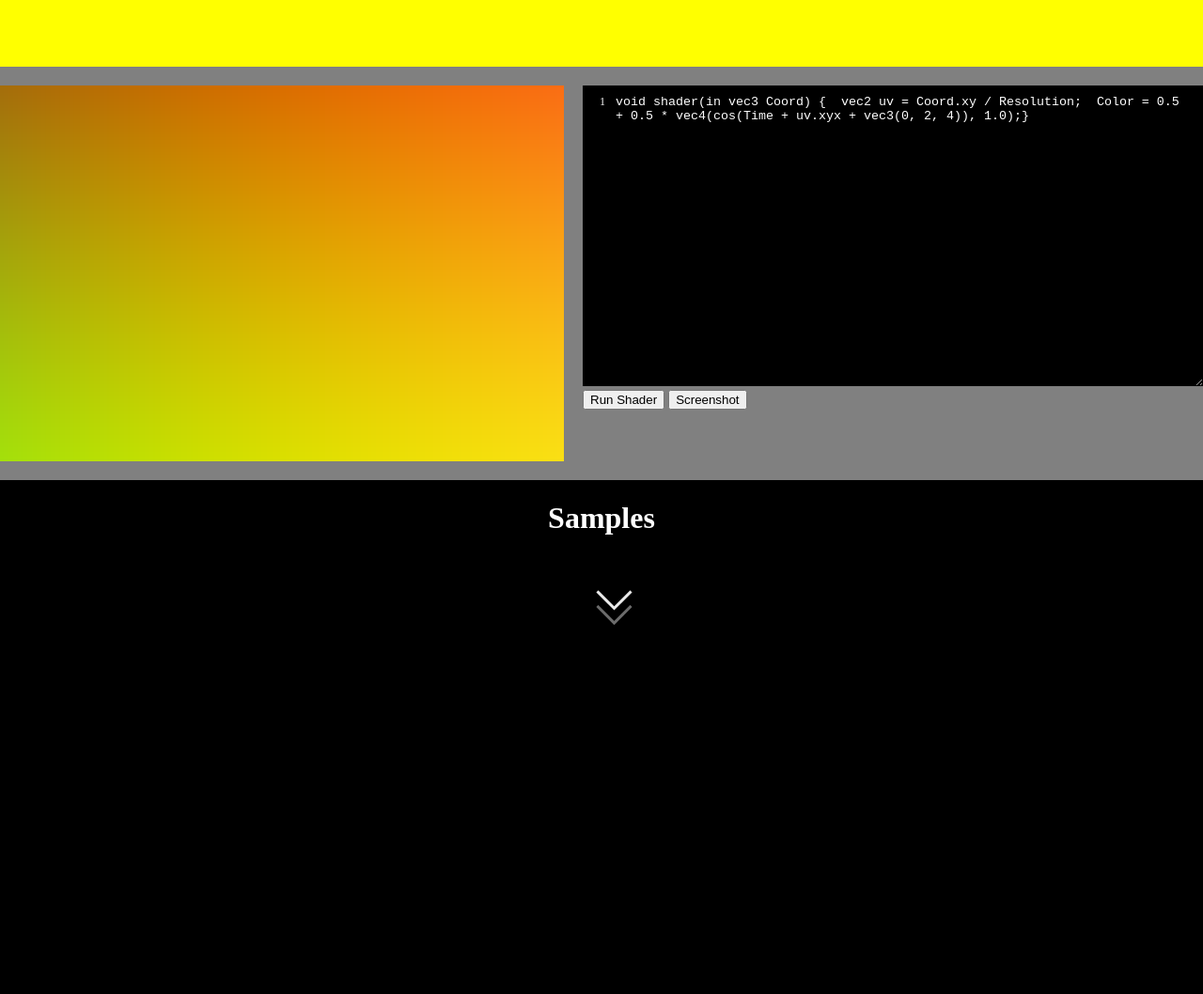
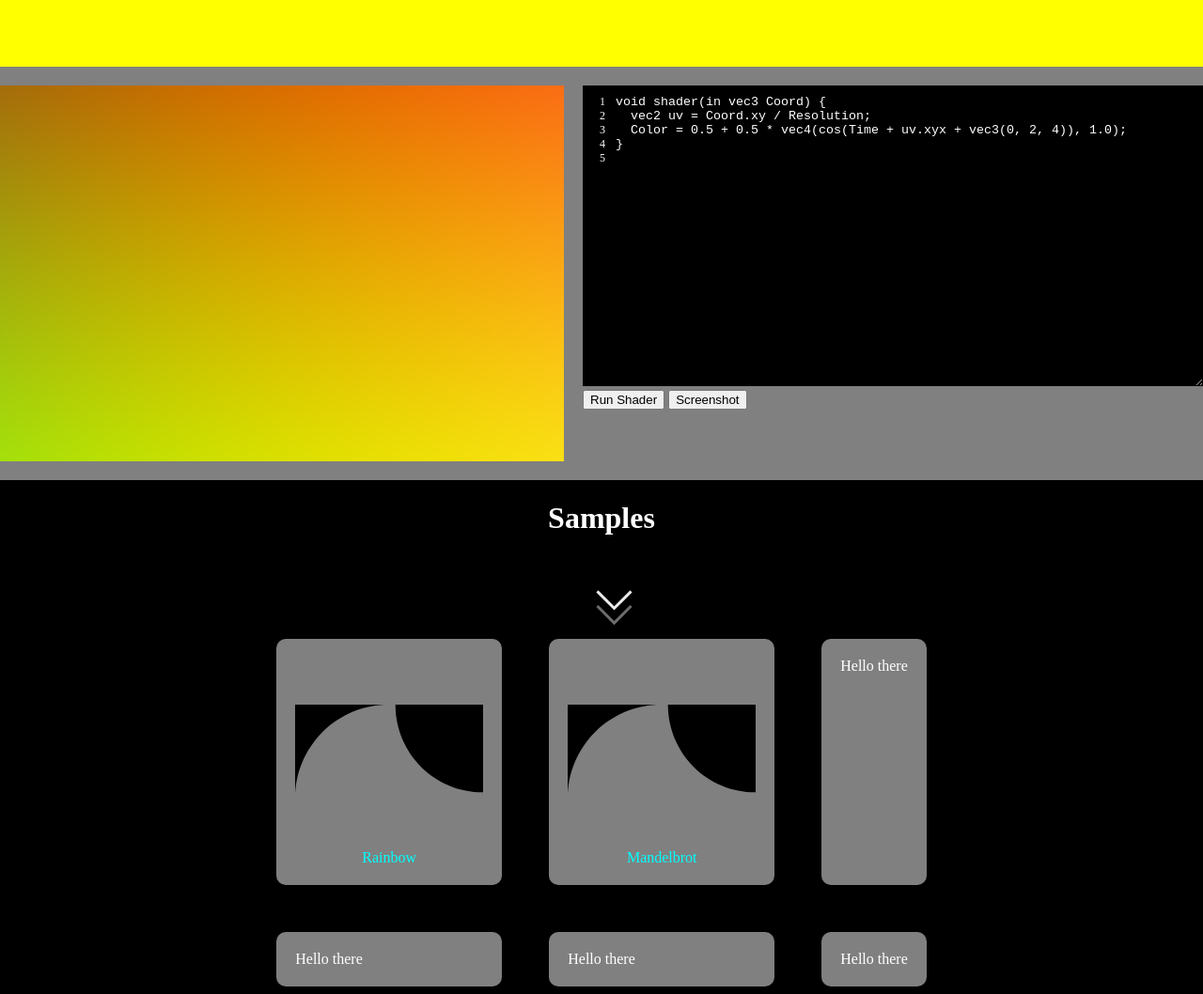
Before and after one commit to iddev5/tinyshaders, a website: page index.html in a window 1280 px wide. Shown: the whole page at 94% size. Before the commit the page ends 800 px from the top, so only its background shows below. Drawn offline with Linux system fonts and the light colour scheme.

Commit message:
Implement samples systems
Currently only two samples are available: Rainbow and Mandelbrot

```diff
--- a/index.html
+++ b/index.html
@@ -111,6 +111,27 @@
         animation-delay: 1s;
       }
 
+      .samples {
+        margin-top: 7%;
+        display: grid;
+        gap: 50px;
+        grid-template-columns: auto auto auto;
+      }
+
+      .sample {
+        align-items: center;
+        padding: 20px;
+        background-color: grey;
+        border-radius: 10px;
+      }
+
+      .sample a {
+        display: block;
+        text-align: center;
+        text-decoration: none;
+        color: cyan;
+      }
+
       canvas,
       form {
         margin: 10px;
@@ -149,14 +170,62 @@
         <i class="arrow arrow2"></i>
         <i class="arrow arrow3"></i>
       </span>
+
+      <div class="samples">
+        <div class="sample">
+          <img src="assets/wave.svg" width="200" height="200" />
+          <a href="?name=rainbow">Rainbow</a>
+        </div>
+        <div class="sample">
+          <img src="assets/wave.svg" width="200" height="200" />
+          <a href="?name=mandelbrot">Mandelbrot</a>
+        </div>
+        <div class="sample">Hello there</div>
+        <div class="sample">Hello there</div>
+        <div class="sample">Hello there</div>
+        <div class="sample">Hello there</div>
+      </div>
     </div>
 
     <script lang="js">
+      function sample(name) {
+        switch (name) {
+          case "rainbow":
+            return "void shader(in vec3 Coord) {\n" +
+              "  vec2 uv = Coord.xy / Resolution;\n" +
+              "  Color = 0.5 + 0.5 * vec4(cos(Time + uv.xyx + vec3(0, 2, 4)), 1.0);\n" +
+              "}\n";
+            break;
+          case "mandelbrot":
+            return "void shader(in vec3 Coord) {\n" +
+              "  vec2 uv = Coord.xy / Resolution * 2.0;\n\n" +
+
+              "  float real = uv.x - 1.5;\n" +
+              "  float imaginary = uv.y - 1.0;\n\n" +
+
+              "  vec2 coord = vec2(real, imaginary);\n"+
+              "  vec2 init = coord;\n\n"+
+
+              "  for (float iter = 0.0; iter < 1000.0; ++iter) {\n"+
+              "    coord = vec2(\n"+
+              "      coord.x * coord.x - coord.y * coord.y,\n"+
+              "      2.0 * coord.x * coord.y)\n"+
+              "      + init;\n"+
+              "  }\n\n"+
+
+              "  float l = length(coord);\n"+
+              "  if (l < 4.0) l = 0.0;\n"+
+              "  else l = 1.0;\n\n"+
+
+              "  Color = vec4(l, l, l, 1.0);\n"+
+              "}\n";
+            break;
+        }
+      }
+
       const codearea = document.getElementById("code");
-      code.value = "void shader(in vec3 Coord) {" +
-      "  vec2 uv = Coord.xy / Resolution;" +
-      "  Color = 0.5 + 0.5 * vec4(cos(Time + uv.xyx + vec3(0, 2, 4)), 1.0);" +
-      "}";
+      const sample_name = new URL(window.location.href).searchParams;
+      code.value = sample(sample_name.get("name") ?? "rainbow");
 
       const lines = document.querySelector(".line-numbers");
       createLines(codearea);
```
